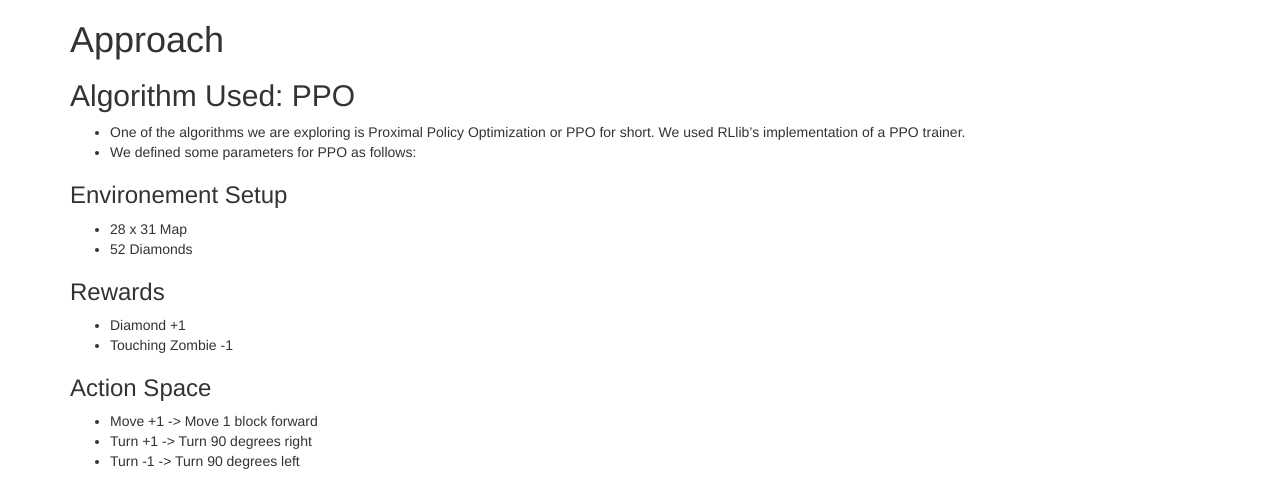
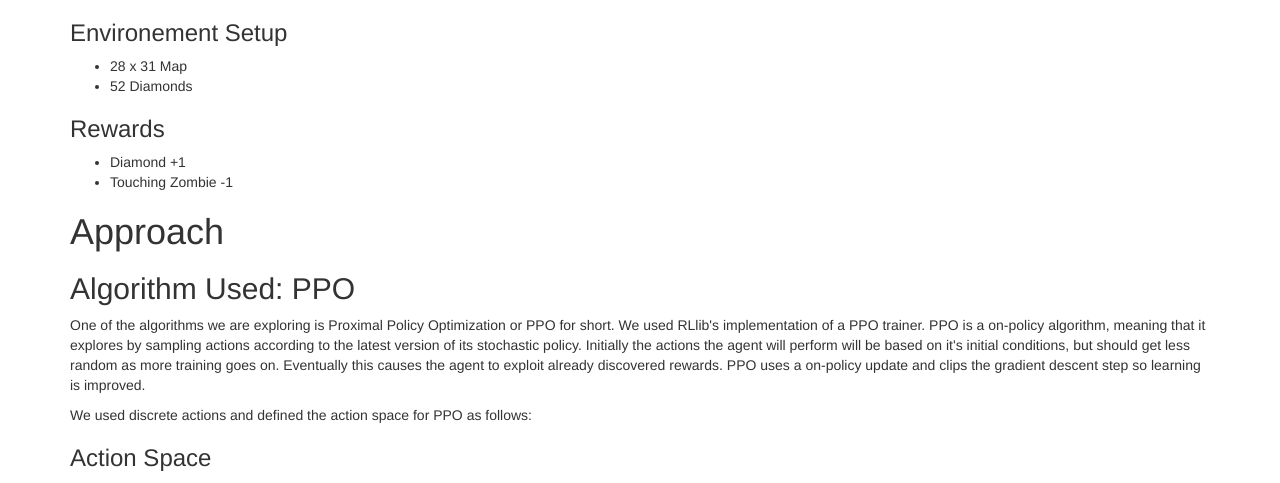
Before and after one commit to armaansd/pac-mAIn, a Jekyll site: the page built from docs/status.md, in a window 1280 px wide and 1400 px high, scrolled down 862 px. Shown: the part 181-664 px from the top of the window. Built offline with Jekyll 4.4.1, drawn with Linux system fonts in a browser that asks for light colours; some of the changed text lies outside the part shown.

Commit message:
Update status.md

```diff
--- a/docs/status.md
+++ b/docs/status.md
@@ -12,11 +12,6 @@
 
 <img src="https://user-images.githubusercontent.com/75513952/142336340-20a53401-44f9-48f4-a5fd-9d6d77205444.png" width="900" height="700">
 
-# Approach
-## Algorithm Used: PPO
-- One of the algorithms we are exploring is Proximal Policy Optimization or PPO for short. We used RLlib's implementation of a PPO trainer.
-- We defined some parameters for PPO as follows:
-
 ### Environement Setup
 - 28 x 31 Map
 - 52 Diamonds
@@ -25,18 +20,25 @@
 - Diamond +1
 - Touching Zombie -1
 
+
+# Approach
+## Algorithm Used: PPO
+<p>
+One of the algorithms we are exploring is Proximal Policy Optimization or PPO for short. We used RLlib's implementation of a PPO trainer.
+PPO is a on-policy algorithm, meaning that it explores by sampling actions according to the latest version of its stochastic policy. Initially the actions the agent will perform will be based on it's initial conditions, but should get less random as more training goes on. Eventually this causes the agent to exploit already discovered rewards. PPO uses a on-policy update and clips the gradient descent step so learning is improved.
+</p>
+
+We used discrete actions and defined the action space for PPO as follows:
+
 ### Action Space
 - Move +1 -> Move 1 block forward
 - Turn +1 -> Turn 90 degrees right
 - Turn -1 -> Turn 90 degrees left
 
-## Following diagram from RLlib website
+## Following diagram from RLlib's algorithm website
 <img src="https://user-images.githubusercontent.com/75513952/142348893-9389ccb9-e4f3-40da-83f1-b252248ae35c.png" width="800" height="300">
 
 
-Although we used an off the shelf implementation, here is the update equation for PPO.
-
-<img src="https://user-images.githubusercontent.com/75513952/142340313-f3810562-dbb2-40ab-8c90-85edab720076.png" width="800" height="100">
 
 
 
@@ -44,9 +46,14 @@
 
 ## Remaining Goals and Challenges
 
+<p>
+Since PPO is an on-policy algorithm, we would like to try an off-policy algorithm, such as Q-learning. Our remaining goal is to implement our Pac-man AI using tabular Q-Learning.
+</p>
+
 ### Resources Used
 
 - <https://microsoft.github.io/malmo/0.14.0/Schemas/Mission.html>
 - <https://docs.ray.io/en/master/rllib-algorithms.html#proximal-policy-optimization-ppo>     List of RLlib algorithms
 - <https://github.com/ray-project/ray/blob/master/rllib/agents/ppo/ppo.py>     RLlib's implementation of PPO
 - <https://minecraft-archive.fandom.com/wiki/Blocks>     Minecraft wiki describing MineCraft block types
+- <https://towardsdatascience.com/on-policy-v-s-off-policy-learning-75089916bc2f#:~:text=On%2DPolicy%20learning%20algorithms%20are,already%20using%20for%20action%20selection.>
```
